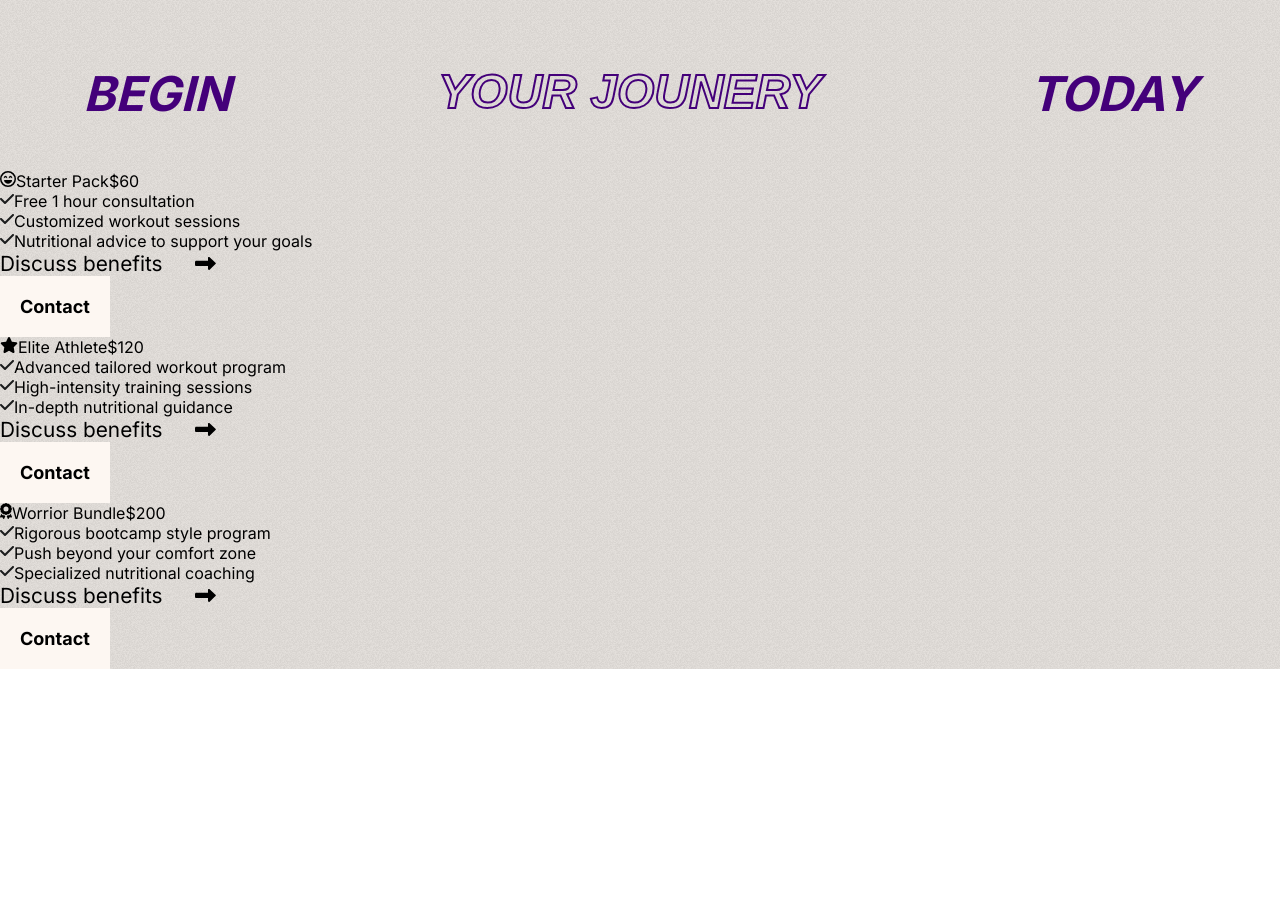
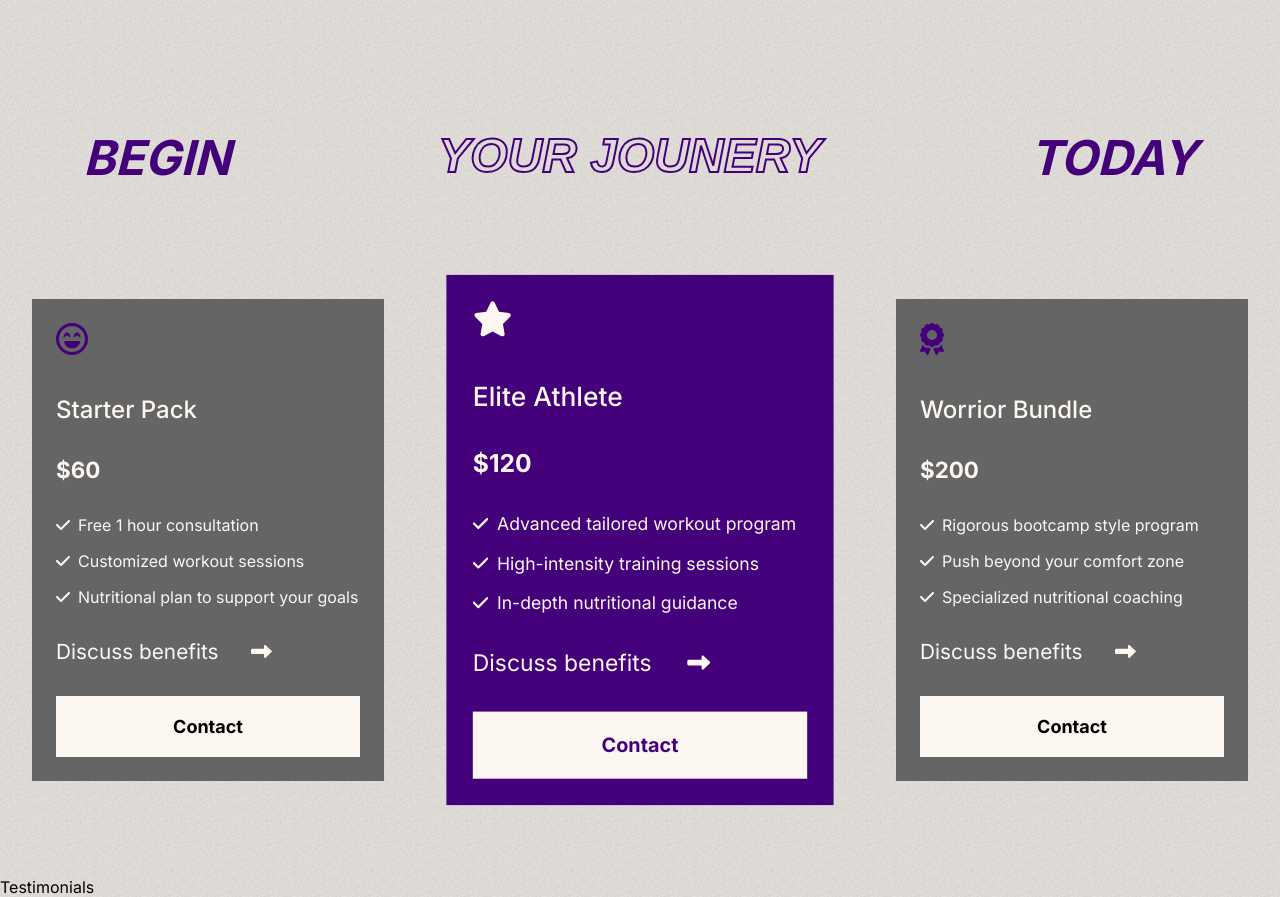
Before and after one commit to veronika-pomy/Fitness-Portfolio, a React (Create React App) app: page / in a window 1280 px wide. Shown: the part 2240-3137 px from the top of the page. Before the commit the page ends 2909 px from the top, so only its background shows below. Built offline with nearby package versions, Linux system fonts and the light colour scheme; the HTML template or start-up script is replaced by a standard one.

Commit message:
styled plans component and started testimonials component

```diff
--- a/src/App.css
+++ b/src/App.css
@@ -10,6 +10,8 @@
     --glow-text: #fff;
     --glow-shadow-purple: #54306e66;
     --glow-shadow-gray: #38363966;
+    --glow-shadow-purple-plan: #54306ee6;
+    --glow-shadow-gray-plan: #383639d5;
     --certificate: #edd66f;
     --card-color: #b16fe0fc;
   }
--- a/src/App.js
+++ b/src/App.js
@@ -3,6 +3,7 @@ import Hero from './components/Hero';
 import Programs from './components/Programs';
 import Motivation from './components/Motivation';
 import Pricing from './components/Pricing';
+import Testimonials from './components/Testimonials';
 
 function App() {
   return (
@@ -11,6 +12,7 @@ function App() {
       <Programs />
       <Motivation />
       <Pricing />
+      <Testimonials />
     </div>
   );
 }
--- a/src/components/Pricing.jsx
+++ b/src/components/Pricing.jsx
@@ -1,9 +1,11 @@
 import React from 'react';
 import '../style/Pricing.css';
 import pricingData from '../database/pricingData';
-import check from '../assets/imgs/motivation-check.svg';
+import elitePlanCheck from '../assets/imgs/elite-plan-check.svg';
 import { FontAwesomeIcon } from '@fortawesome/react-fontawesome';
 import { faRightLong } from '@fortawesome/free-solid-svg-icons';
+
+// TODO: contact button should scroll down to the contact form
 
 const Pricing = () => {
   return (
@@ -16,13 +18,13 @@ const Pricing = () => {
         <div className="pricing-plans">
             {pricingData.map((plan, index) => (
                 <div className='plan' key={index}>
-                    {plan.img}
-                    <span>{plan.name}</span>
-                    <span>{plan.price}</span>
+                    <span className='plan-icon'>{plan.img}</span>
+                    <span className='plan-name'>{plan.name}</span>
+                    <span className='plan-price'>{plan.price}</span>
                     <div className="plan-features">
                         {plan.features.map((feature, index)=> (
                             <div className="plan-feature">
-                                <img src={check} alt="A checkmark bullet point" />
+                                <img src={elitePlanCheck} alt="A checkmark bullet point" className='plan-check' />
                                 <span key={index}>
                                     {feature}
                                 </span>
@@ -35,7 +37,7 @@ const Pricing = () => {
                         </span>
                         <FontAwesomeIcon icon={faRightLong} className='get-info-right-arrow' />
                     </div>
-                    <button className="btn">
+                    <button className="btn pricing-btn">
                         Contact
                     </button>
                 </div>
--- /dev/null
+++ b/src/components/Testimonials.jsx
@@ -0,0 +1,10 @@
+import React from 'react';
+import '../style/Testimonials.css';
+
+const Testimonials = () => {
+  return (
+    <div>Testimonials</div>
+  )
+}
+
+export default Testimonials;
--- a/src/database/pricingData.js
+++ b/src/database/pricingData.js
@@ -8,7 +8,7 @@ const pricingData = [
         features: [
             'Free 1 hour consultation',
             'Customized workout sessions',
-            'Nutritional advice to support your goals'
+            'Nutritional plan to support your goals'
         ]
     },
     {
--- a/src/style/Pricing.css
+++ b/src/style/Pricing.css
@@ -1,5 +1,10 @@
 .pricing-container {
-
+    display: flex;
+    flex-direction: column;
+    margin-top: 4rem;
+    padding: 0 2rem;
+    gap: 4rem;
+    position: relative;
 }
 
 .pricing-header {
@@ -13,3 +18,79 @@
     font-style: oblique;
     padding-bottom: 3rem;
 }
+
+.pricing-plans {
+    display: flex;
+    align-items: center;
+    justify-content: center;
+    gap: 5rem;
+}
+
+.plan {
+    display: flex;
+    flex-direction: column;
+    justify-content: start;
+    background-color: var(--infoCard);
+    color: var(--appColor);
+    gap: 2rem;
+    padding: 1.5rem;
+    width: 20rem;
+}
+
+.plan:hover {
+    box-shadow: 0 5px 15px var(--glow-shadow-gray-plan);
+    transition: all .4s ease;
+}
+
+.plan-icon {
+    fill: var(--purple);
+    font-size: 2rem;
+}
+
+.plan-name {
+    font-weight: 500;
+    font-size: 1.5rem;
+}
+
+.plan-price {
+    font-weight: bold;
+    font-size: 1.4rem;
+}
+
+.plan-features {
+    display: flex;
+    flex-direction: column;
+    gap: 1rem;
+}
+
+.plan-feature {
+    display: flex;
+    gap: 0.5rem;
+}
+
+.pricing-btn:hover {
+    color: var(--purple);
+}
+
+/* targeting card separtely using th el as card data supplied via map */
+
+.plan:nth-child(2) {
+    background-color: var(--purple);
+    transform: scale(1.1);
+}
+
+.plan:nth-child(2):hover {
+    box-shadow: 0 5px 15px var(--glow-shadow-purple-plan);
+}
+
+.plan:nth-child(2) > .plan-icon {
+    fill: var(--appColor);
+}
+
+.plan:nth-child(2) > button {
+    color: var(--purple);
+}
+
+.plan:nth-child(2) > button:hover {
+    color: var(--darkGrey);
+}
```
Also changed, not shown: src/assets/imgs/elite-plan-check.svg (added), src/assets/imgs/motivation-check.svg, src/style/Testimonials.css (added).
